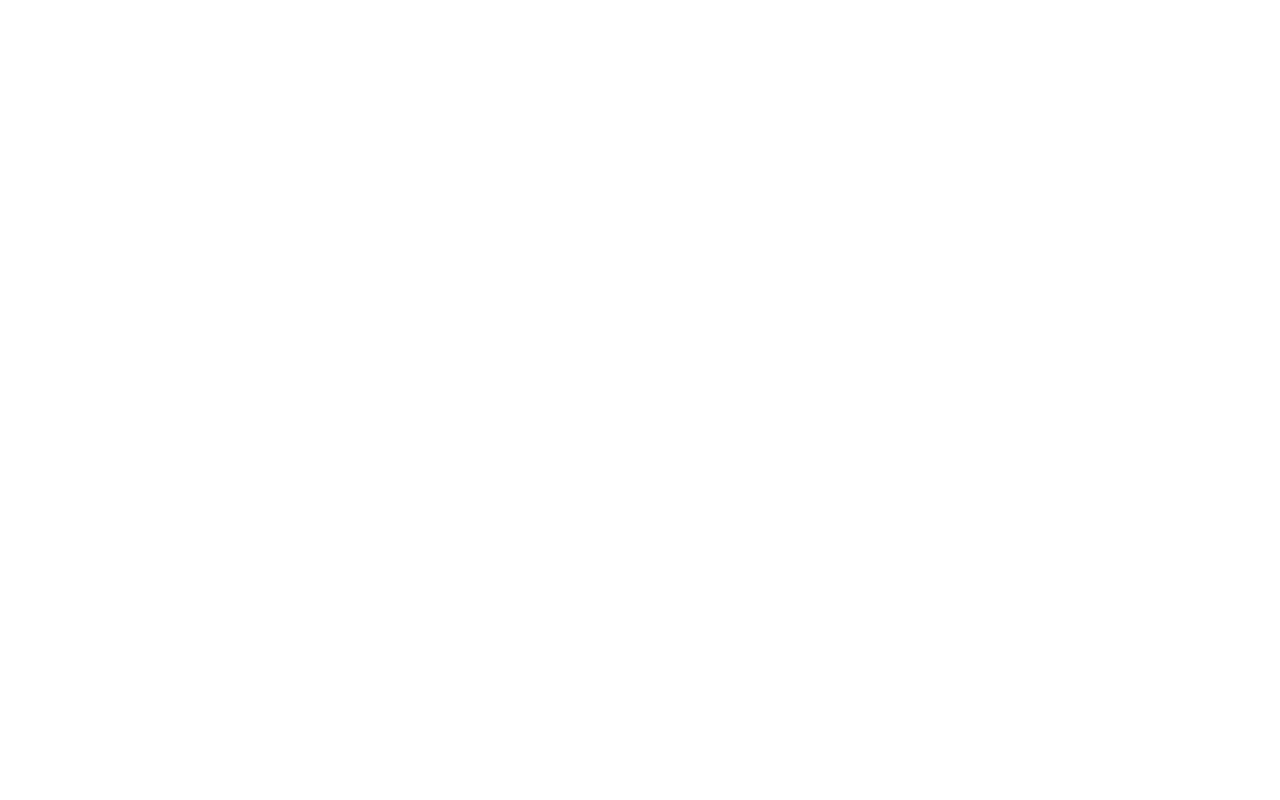
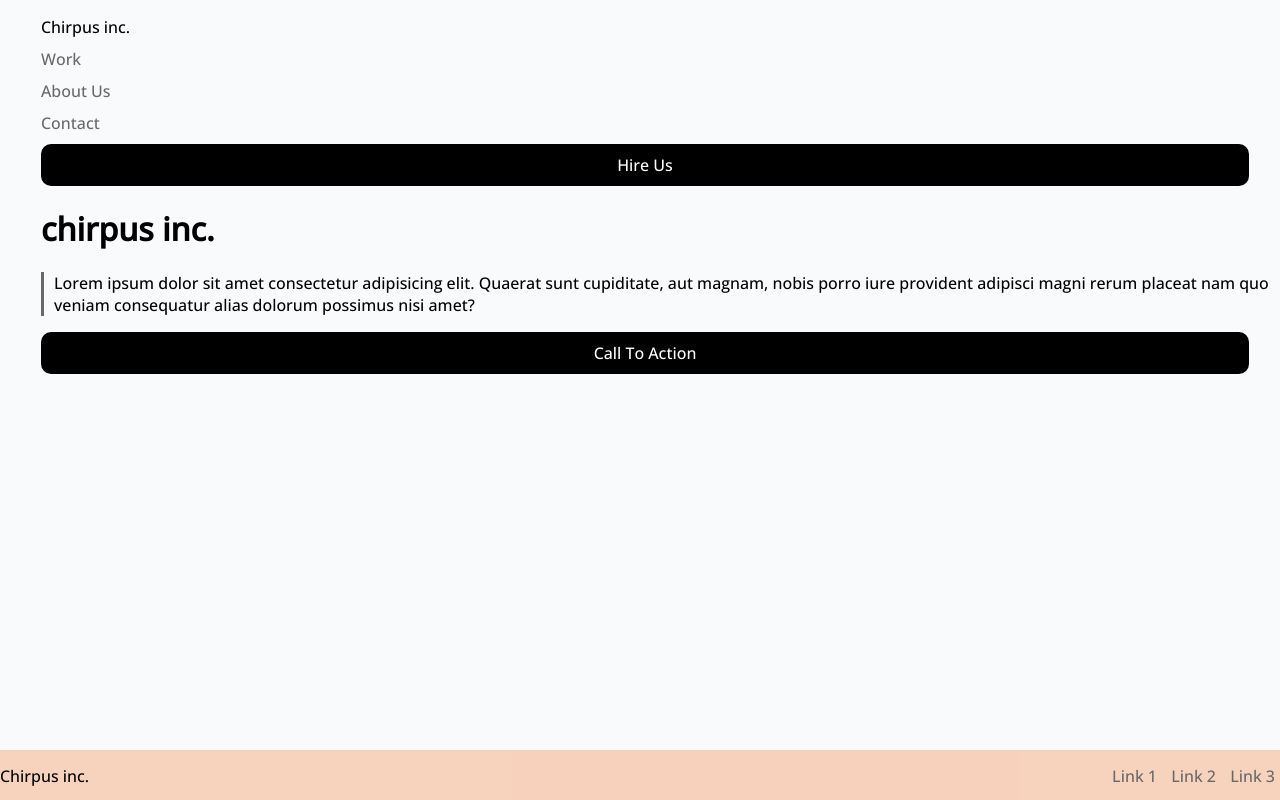
Before and after one commit to Andrew213455/html-css-lab1, a plain HTML site: page index.html in a window 1280 px wide. Drawn offline with nearby package versions, Linux system fonts and the light colour scheme.

Commit message:
the finished product

```diff
--- a/index.html
+++ b/index.html
@@ -4,10 +4,50 @@
     <meta charset="UTF-8">
     <meta http-equiv="X-UA-Compatible" content="IE=edge">
     <meta name="viewport" content="width=device-width, initial-scale=1.0">
-    <title>Document</title>
+    <title>lab 1</title>
     <link rel="stylesheet" href="style.css">
+    <link rel="preconnect" href="https://fonts.googleapis.com">
+<link rel="preconnect" href="https://fonts.gstatic.com" crossorigin>
+<link href="https://fonts.googleapis.com/css2?family=Open+Sans:wght@500&family=Work+Sans:wght@500&display=swap" rel="stylesheet">
 </head>
 <body>
+    <header>
+        <nav>
+            <ul class="header-nav">
+                <li>Chirpus inc.</li>
+                <li>
+                    <a href="">Work</a>
+                </li>
+                <li>
+                    <a href="">About Us</a>
+                </li>
+                <li>
+                    <a href="">Contact</a>
+                </li>
+                <li>
+                    <a href="" class="hired">Hire Us</a>
+                </li>
 
+            </ul>
+
+
+        </nav>
+    </header>
+    <main>
+        <h1>chirpus inc.</h1>
+            <p class="first-paragraph">Lorem ipsum dolor sit amet consectetur adipisicing elit. Quaerat sunt cupiditate, aut magnam, nobis porro iure provident adipisci magni rerum placeat nam quo veniam consequatur alias dolorum possimus nisi amet?</p>
+            <a class = "call-to-action" href="">Call To Action</a>
+        </ul>
+    </main>
+    <footer>
+        <div>Chirpus inc.</div>
+        <nav class="footer-nav">
+            <ul>
+                <li><a href="">Link 1</a></li>
+                <li><a href="">Link 2</a></li>
+                <li><a href="">Link 3</a></li>
+            </ul>
+        </nav>
+    </footer>
 </body>
 </html>
--- a/style.css
+++ b/style.css
@@ -0,0 +1,99 @@
+body {
+    margin: 1px;
+    font-family: 'open sans';
+    background-color: #f9fafc;
+}
+
+header {
+   margin: 0;
+}
+
+
+.header-nav a {
+    text-decoration: none;
+    color: #69696a;
+
+
+}
+
+.header-nav li {
+    list-style: none;
+    margin-top: 10px;
+}
+
+.header-nav ul {
+    display: flex;
+    margin: 20px;
+    padding: 30px;
+}
+
+li .hired {
+    background-color: #000;
+    color: #FFF;
+    padding: 10px;
+    text-align: center;
+    border-radius: 10px;
+    display: block;
+    margin-right: 30px;
+
+}
+
+h1 {
+    margin-left: 40px;
+}
+
+p {
+    border-left: 3px solid#69696a;
+    padding-left: 10px;
+    margin-left: 40px;
+}
+
+.call-to-action {
+    background-color: black;
+    text-decoration: none;
+    color: #FFF;
+    margin-left: 40px;
+    padding: 10px;
+    border-radius: 10px;
+    display: block;
+    margin-right: 30px;
+    text-align: center;
+}
+
+
+footer {
+    display: inline-flex;
+    justify-content: space-between;
+    position: fixed;
+    left: 0;
+    bottom: 0;
+    width: 100%;
+    height: 50px;
+    background-color:rgba(247, 193, 162, 0.7);
+}
+
+footer div {
+    margin-top: 15px;
+}
+
+
+.footer-nav a {
+    text-decoration: none;
+    color: #69696a;
+
+
+
+}
+
+.footer-nav li {
+    list-style: none;
+    display: inline-flex;
+    right: 0;
+    margin: 15px 5px 15px 5px;
+
+}
+
+.footer-nav ul {
+    display: inline;
+
+}
```
